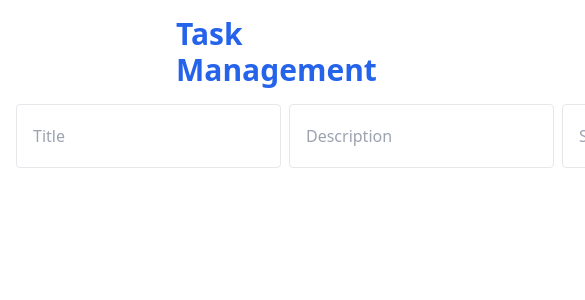
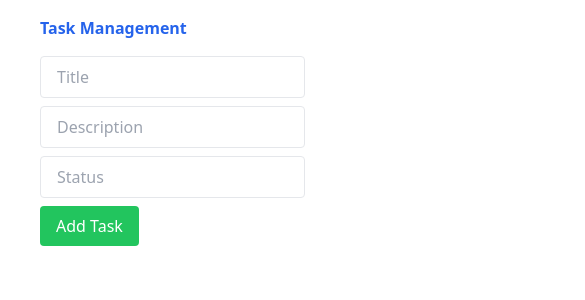
Before and after one commit to dinkleva/stamurai-project, a Next.js app: page /mypage in a window 390 px wide. Shown: the top 300 px of the page, 585 px wide, since content can reach past the window. Built offline with nearby package versions, Linux system fonts and the light colour scheme.

Commit message:
Making Responsive Component

```diff
--- a/pages/mypage.tsx
+++ b/pages/mypage.tsx
@@ -1,7 +1,7 @@
-import React, { useState, useEffect } from 'react';
-import { observer } from 'mobx-react-lite';
-import { types, onSnapshot, applySnapshot } from 'mobx-state-tree';
-import '../styles/tailwind.css';
+import React, { useState, useEffect } from "react";
+import { observer } from "mobx-react-lite";
+import { types, onSnapshot, applySnapshot } from "mobx-state-tree";
+import "../styles/tailwind.css";
 
 // Defining the Task type
 type Task = {
@@ -11,7 +11,7 @@ type Task = {
 };
 
 // Defining the Task model
-const TaskModel = types.model('Task', {
+const TaskModel = types.model("Task", {
   title: types.string,
   description: types.string,
   status: types.string,
@@ -19,10 +19,10 @@ const TaskModel = types.model('Task', {
 
 // Defining the TaskStore model
 const TaskStore = types
-  .model('TaskStore', {
+  .model("TaskStore", {
     tasks: types.array(TaskModel),
   })
-  .actions(self => ({
+  .actions((self) => ({
     // Action for adding a new task
     addTask(task: Task) {
       self.tasks.push(task);
@@ -43,40 +43,39 @@ const TaskStore = types
     },
   }));
 
-
 // Creating an instance of TaskStore
 const taskStore = TaskStore.create({ tasks: [] });
 
 // Main component
 function Home() {
   const [newTask, setNewTask] = useState<Task>({
-    title: '',
-    description: '',
-    status: '',
+    title: "",
+    description: "",
+    status: "",
   });
 
   useEffect(() => {
     // Loading tasks from local storage on component mount
-    const storedTasks = localStorage.getItem('tasks');
+    const storedTasks = localStorage.getItem("tasks");
     if (storedTasks) {
       applySnapshot(taskStore.tasks, JSON.parse(storedTasks));
     }
 
     // Applying the stored snapshot to the taskStore
-    onSnapshot(taskStore.tasks, snapshot => {
-      localStorage.setItem('tasks', JSON.stringify(snapshot));
+    onSnapshot(taskStore.tasks, (snapshot) => {
+      localStorage.setItem("tasks", JSON.stringify(snapshot));
     });
   }, []);
 
   const addTask = () => {
     if (
-      newTask.title.trim() !== '' &&
-      newTask.description.trim() !== '' &&
-      newTask.status.trim() !== ''
+      newTask.title.trim() !== "" &&
+      newTask.description.trim() !== "" &&
+      newTask.status.trim() !== ""
     ) {
       // Adding the new task to the taskStore
       taskStore.addTask(newTask);
-      setNewTask({ title: '', description: '', status: '' });
+      setNewTask({ title: "", description: "", status: "" });
     }
   };
 
@@ -91,20 +90,25 @@ function Home() {
   };
 
   return (
-    <div className="max-w-xl mx-auto p-4">
-      <h1 className="text-3xl font-bold mb-4 ml-40 text-blue-600">Task Management</h1>
+    <div className="mx-auto my-auto p-4 dark:bg-slate-900 w-full h-screen ring-1 shadow-xl">
+      <div className="w-full xl:max-w-3xl mx-auto">
+        <h1 className="xl:text-9xl lg:text-7xl md:text-5xl sm:text-3xl font-bold mb-4 ml-6 text-blue-600">
+          Task Management
+        </h1>
 
         {/* Task List */}
-      <ul className="mb-4">
+        <ul className="xl:w-full my-4">
           {taskStore.tasks.map((task: Task, index: number) => (
             <li
               key={index}
-            className="bg-purple-500 rounded shadow p-4 mb-2 flex items-center justify-between"
+              className="xl:w-full lg:w-96 dark:bg-slate-700 rounded shadow p-4 ml-6 mb-2 items-center justify-between"
             >
               <div>
-              <h3 className="text-lg font-bold">{task.title}</h3>
-              <p>{task.description}</p>
-              <p className='font-bold'>Status: <span className='text-white font-normal'>{task.status}</span></p>
+                <h3 className="text-4xl font-bold">{task.title}</h3>
+                <p className="text-3xl">{task.description}</p>
+                <p className="text-4xl font-bold mb-6">
+                  Status: <span className="text-yellow-600 font-normal">{task.status}</span>
+                </p>
               </div>
               <div>
                 <button
@@ -136,27 +140,27 @@ function Home() {
         </ul>
 
         {/* Add Task Form */}
-      <div className="flex">
+        <div className="ml-6 flex-none">
           <input
             type="text"
             placeholder="Title"
             value={newTask.title}
             onChange={(e) => setNewTask({ ...newTask, title: e.target.value })}
-          className="mr-2 px-4 py-2 border rounded"
+            className="mr-2 mb-2 px-4 py-2 border rounded"
           />
           <input
             type="text"
             placeholder="Description"
             value={newTask.description}
             onChange={(e) => setNewTask({ ...newTask, description: e.target.value })}
-          className="mr-2 px-4 py-2 border rounded"
+            className="mr-2 mb-2 px-4 py-2 border rounded"
           />
           <input
             type="text"
             placeholder="Status"
             value={newTask.status}
             onChange={(e) => setNewTask({ ...newTask, status: e.target.value })}
-          className="mr-2 px-4 py-2 border rounded"
+            className="mr-2 mb-2 px-4 py-2 border rounded"
           />
           <button
             onClick={addTask}
@@ -166,6 +170,7 @@ function Home() {
           </button>
         </div>
       </div>
+    </div>
   );
 }
 
```
Lines whose indentation alone changed are shown as unchanged.
